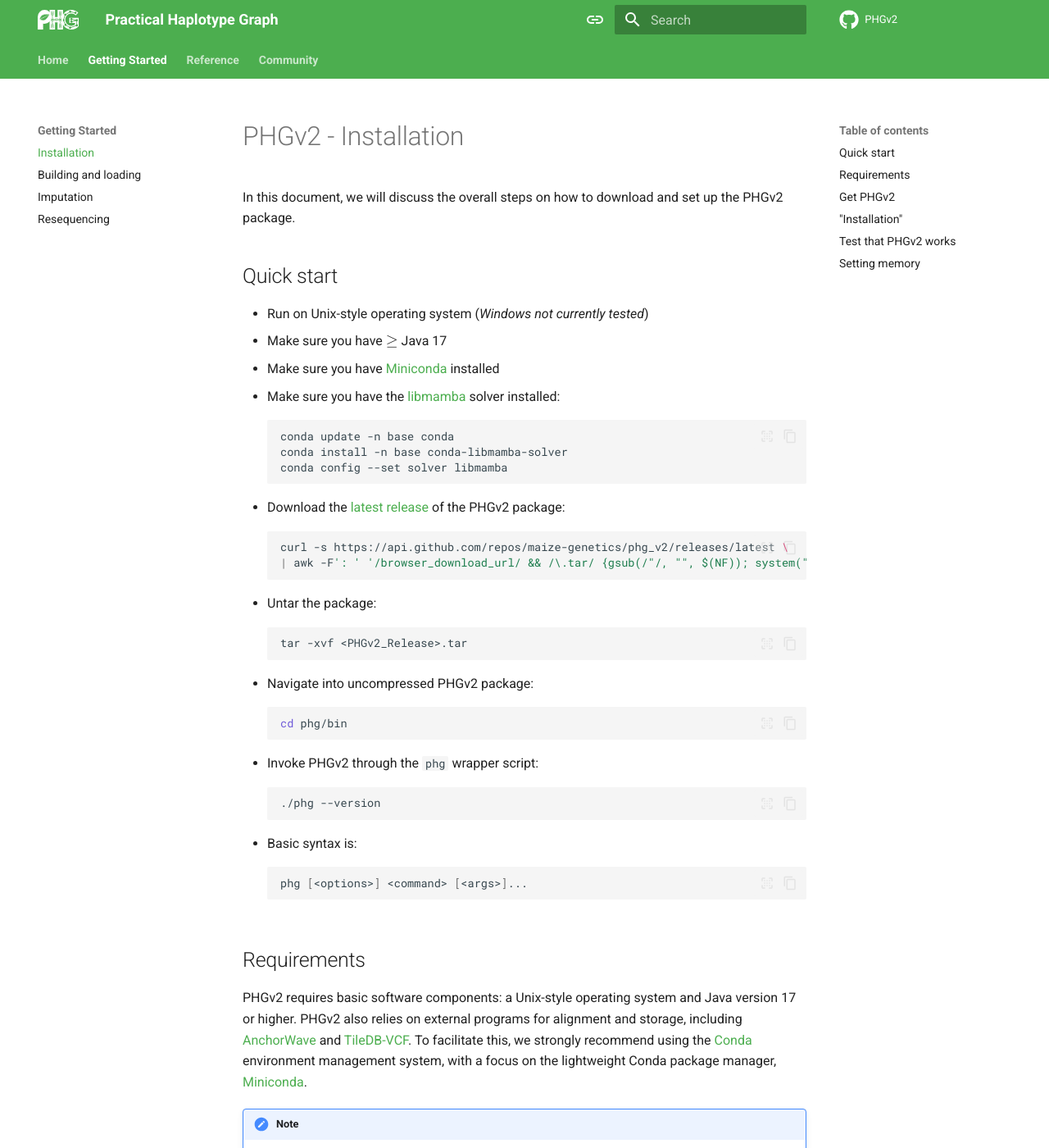
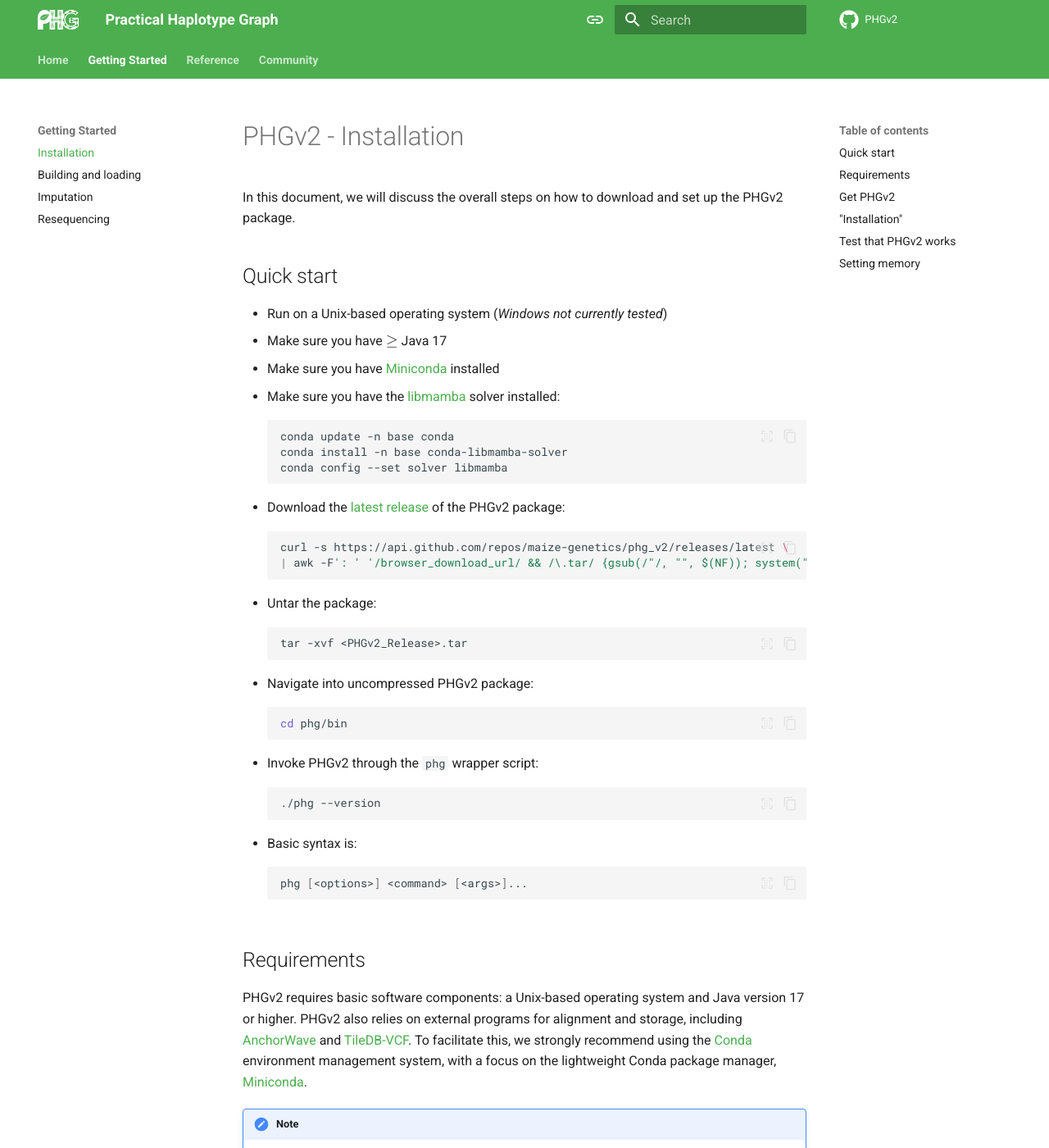
Before and after one commit to maize-genetics/phg_v2, an MkDocs documentation site: the page built from docs/installation.md, in a window 1280 px wide and 1400 px high. Shown: the whole window at 82% size. Built offline with MkDocs 1.6.1 and Material for MkDocs 9.7.7, drawn with Linux system fonts in a browser that asks for light colours; comment, search, counter and statistics services are not loaded.

Commit message:
Update grammar

````diff
--- a/docs/installation.md
+++ b/docs/installation.md
@@ -4,7 +4,7 @@
 to download and set up the PHGv2 package.
 
 ## Quick start
-* Run on Unix-style operating system (_Windows not currently tested_)
+* Run on a Unix-based operating system (_Windows not currently tested_)
 * Make sure you have $\geq$ Java 17
 * Make sure you have [Miniconda](https://docs.conda.io/projects/miniconda/en/latest/index.html#quick-command-line-install) installed
 * Make sure you have the [libmamba]() solver installed:
@@ -37,7 +37,7 @@
   ```
 
 ## Requirements
-PHGv2 requires basic software components: a Unix-style operating
+PHGv2 requires basic software components: a Unix-based operating
 system and Java version 17 or higher. PHGv2
 also relies on external programs for alignment and storage, including
 [AnchorWave](https://github.com/baoxingsong/AnchorWave) and
````
